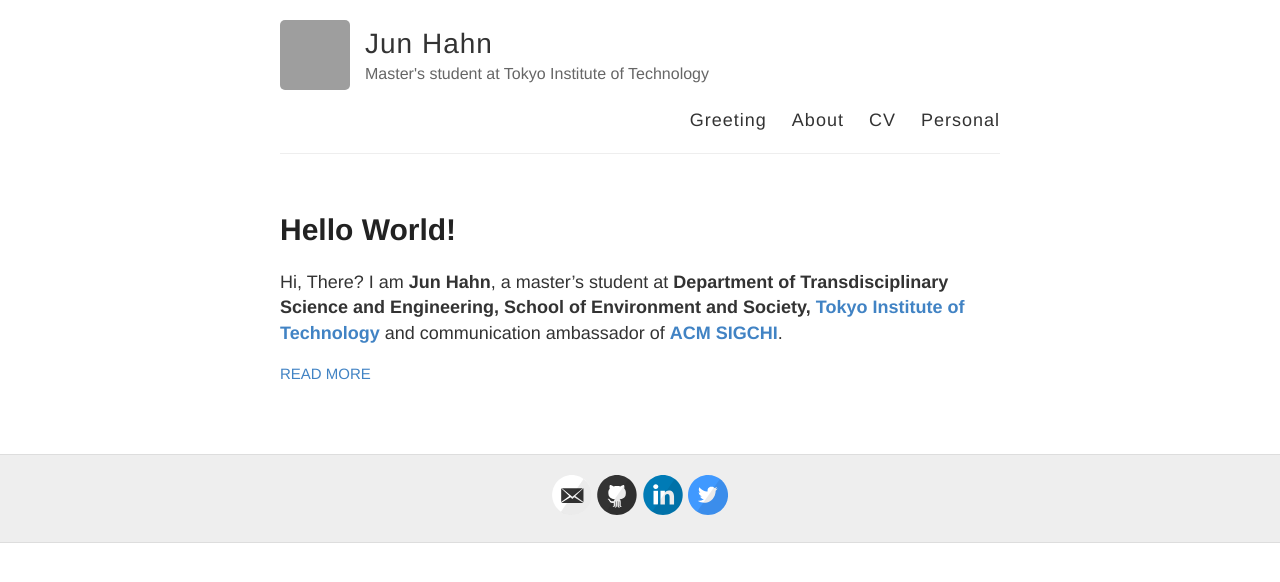
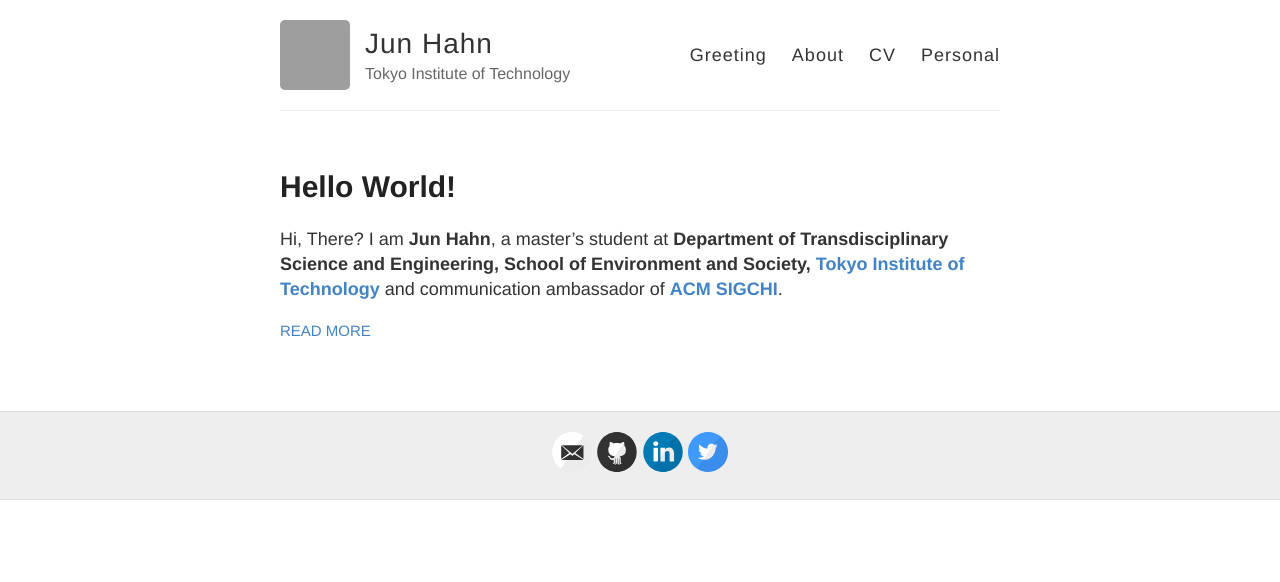
Before and after one commit to TangoEnSkai/tangoenskai.github.io, a Jekyll site: the page built from index.html, in a window 1280 px wide. Shown: the top 582 px of the page. Built offline with Jekyll 4.4.1, drawn with Linux system fonts in a browser that asks for light colours; grey boxes are pictures that could not be loaded.

Commit message:
Update description

```diff
--- a/_config.yml
+++ b/_config.yml
@@ -6,7 +6,7 @@
 name: Jun Hahn
 
 # Short bio or description (displayed in the header)
-description: Master's student at Tokyo Institute of Technology
+description: Tokyo Institute of Technology
 
 # URL of your avatar or profile pic (you could use your GitHub profile pic)
 avatar: https://avatars3.githubusercontent.com/u/21152231?s=400&u=6ea6b46d80d12dccfd28388131e634a77b25a23e&v=4
```
